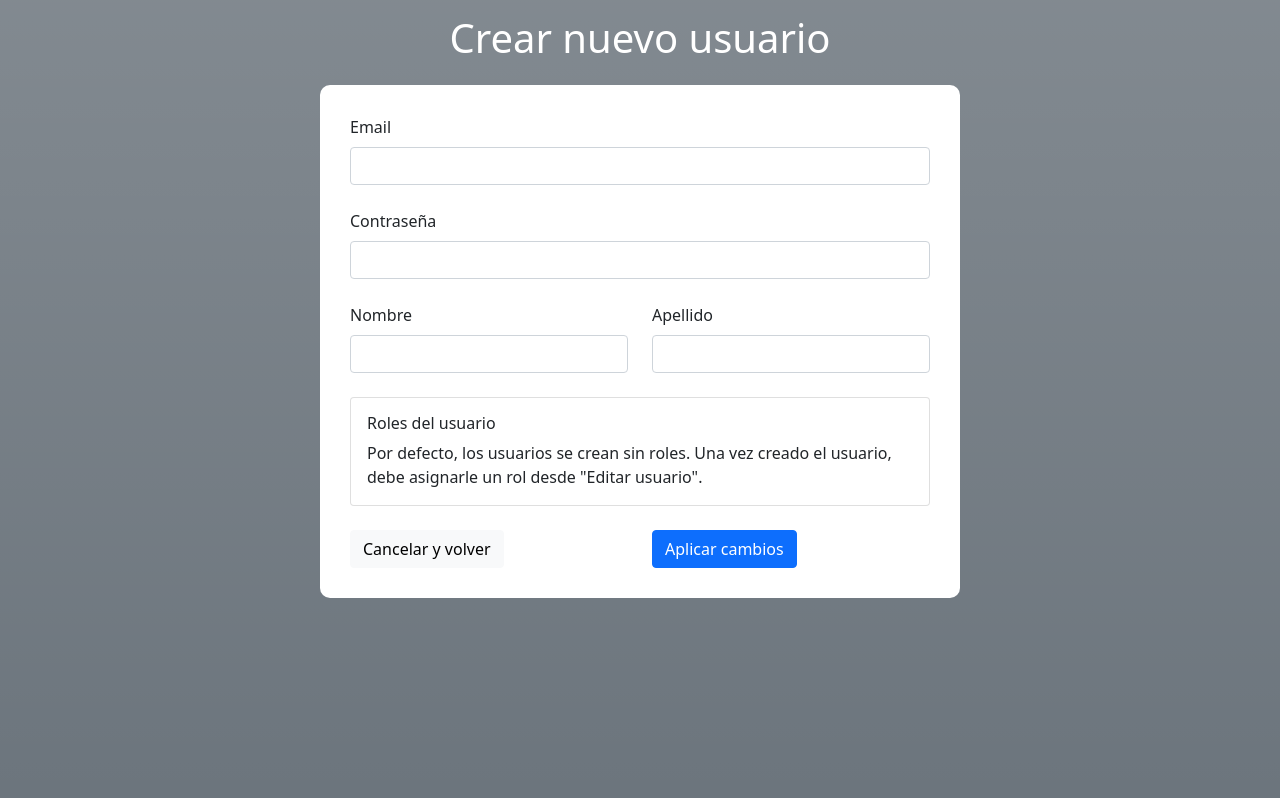
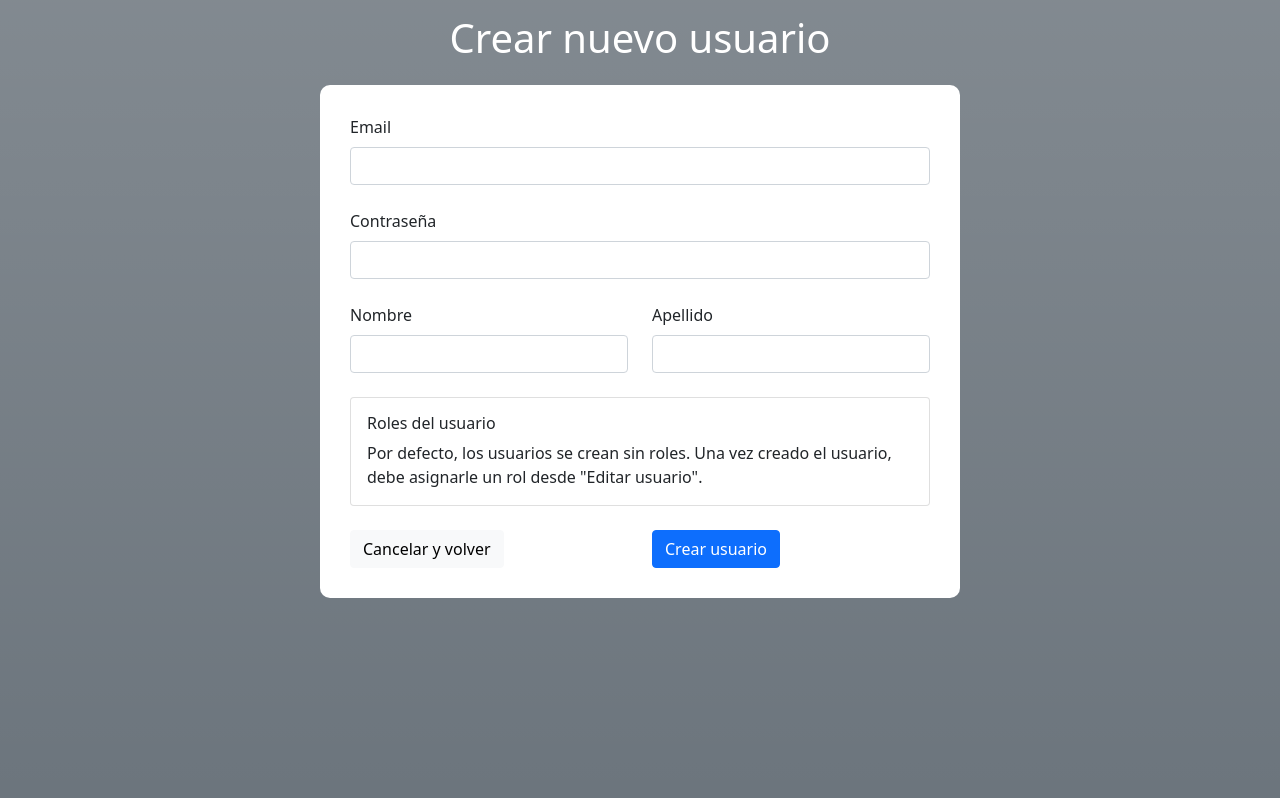
Before and after one commit to lautarooleastro/proyecto2021-grupo6, a Flask app: page /usuarios/nuevo in a window 1280 px wide. Shown: the part 59-857 px from the top of the page. Run offline with Flask 2, Linux system fonts and the light colour scheme; a user stored in the database is signed in; data comes from the database, SQL or seed files in the repository.

Commit message:
se agregaron los flashed messages para creacion de usuario exitosa o no. Corregido un error con el boton de crear usuario

```diff
--- a/app/resources/user.py
+++ b/app/resources/user.py
@@ -75,7 +75,7 @@ def create():
 
             # efectuamos los cambios
             db.session.commit()
-            flash("Creado con éxito.", "success")
+            flash("Creado con éxito. Email: "+new_user.email+".", "success")
             return redirect(url_for("user_index"))
 
     else:
--- a/app/templates/user/new.html
+++ b/app/templates/user/new.html
@@ -49,8 +49,7 @@
           <button type="button" class="btn btn-light">Cancelar y volver</button>
         </a></div>
       <div class="col">
-        <button form="applyChanges" type="submit" class="btn btn-primary">Aplicar
-          cambios</button>
+        <button type="submit" class="btn btn-primary">Crear usuario</button>
       </div>
     </div>
   </form>
```
